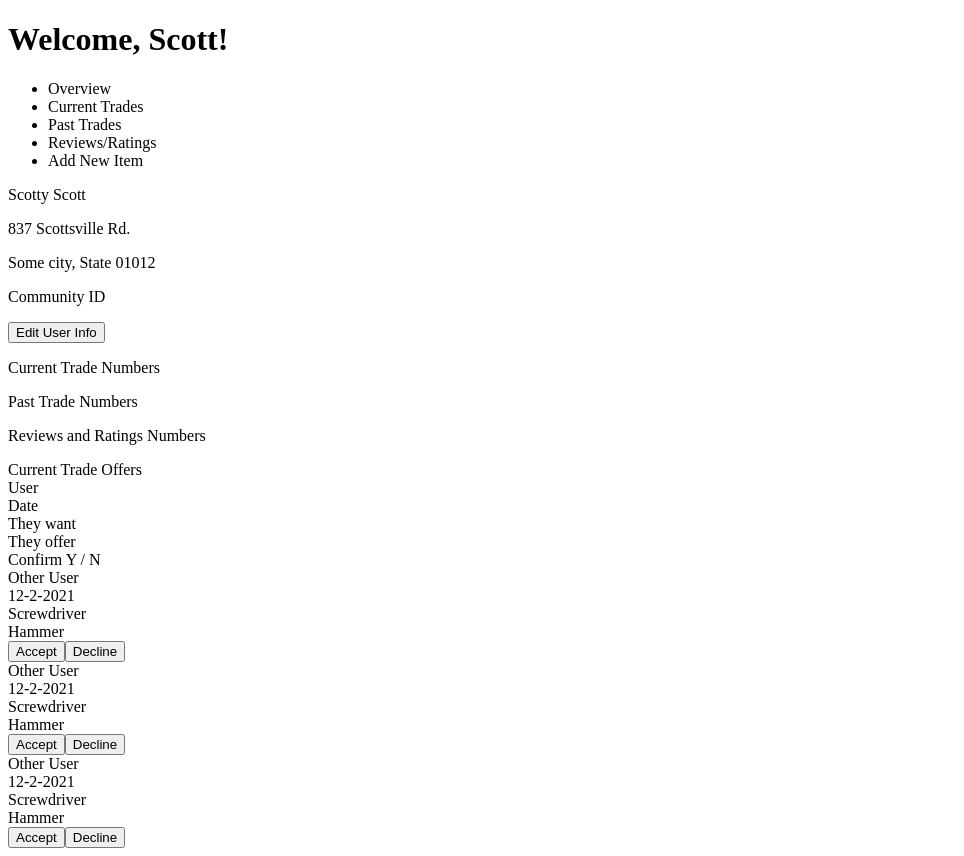
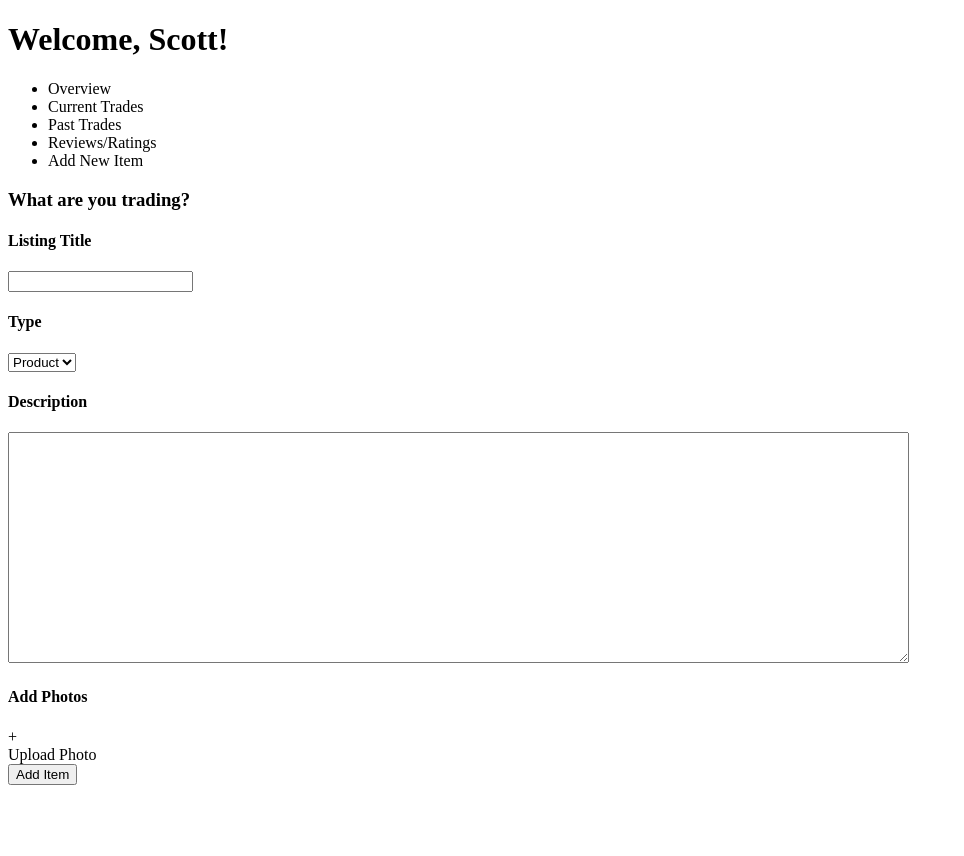
Before and after one commit to sunkim0330/Smokeys-Marketplace, a React app: page /user in a window 1280 px wide. Shown: the whole page, without its empty margins (0-964 px from the left). After the commit the page ends 800 px from the top, so only its background shows below. Built offline with nearby package versions, Linux system fonts and the light colour scheme; the HTML template or start-up script is replaced by a standard one.

Commit message:
Add AddNewItem tab

```diff
--- /dev/null
+++ b/client/src/components/AddNewItem/AddNewItem.jsx
@@ -0,0 +1,28 @@
+import React from "react";
+
+const AddNewItem = () => {
+  return (
+    <div className="add-new-item-container">
+      <h3>What are you trading?</h3>
+      <div className="add-new-item-form">
+        <h4>Listing Title</h4>
+        <input type="text" />
+        <h4>Type</h4>
+        <select name="" id="">
+          <option value="product">Product</option>
+          <option value="service">Service</option>
+        </select>
+        <h4>Description</h4>
+        <textarea cols="110" rows="15"></textarea>
+        <h4>Add Photos</h4>
+        <div className="new-item-photo">
+          <div className="new-item-photo-add">+</div>
+          <div>Upload Photo</div>
+        </div>
+      </div>
+      <button className="add-item-btn">Add Item</button>
+    </div>
+  );
+};
+
+export default AddNewItem;
--- a/client/src/pages/UserPage.jsx
+++ b/client/src/pages/UserPage.jsx
@@ -1,10 +1,11 @@
 import React, { useState } from "react";
+import AddNewItem from "../components/AddNewItem/AddNewItem.jsx";
 import CurrentTrades from "../components/CurrentTrades/CurrentTrades.jsx";
 import Overview from "../components/Overview/Overview.jsx";
 import PastTrades from "../components/PastTrades/PastTrades.jsx";
 
 const UserPage = () => {
-  const [currentTab, setCurrentTab] = useState("overview");
+  const [currentTab, setCurrentTab] = useState("add-new-item");
 
   const handleTabClick = (event) => {
     event.preventDefault();
@@ -35,7 +36,7 @@ const UserPage = () => {
         {currentTab === "overview" && <Overview />}
         {currentTab === "current-trades" && <CurrentTrades />}
         {currentTab === "past-trades" && <PastTrades />}
-
+        {currentTab === "add-new-item" && <AddNewItem />}
       </section>
     </div>
   );
```
Also changed, not shown: 1 other file (tests, documents, lock files or other folders).
